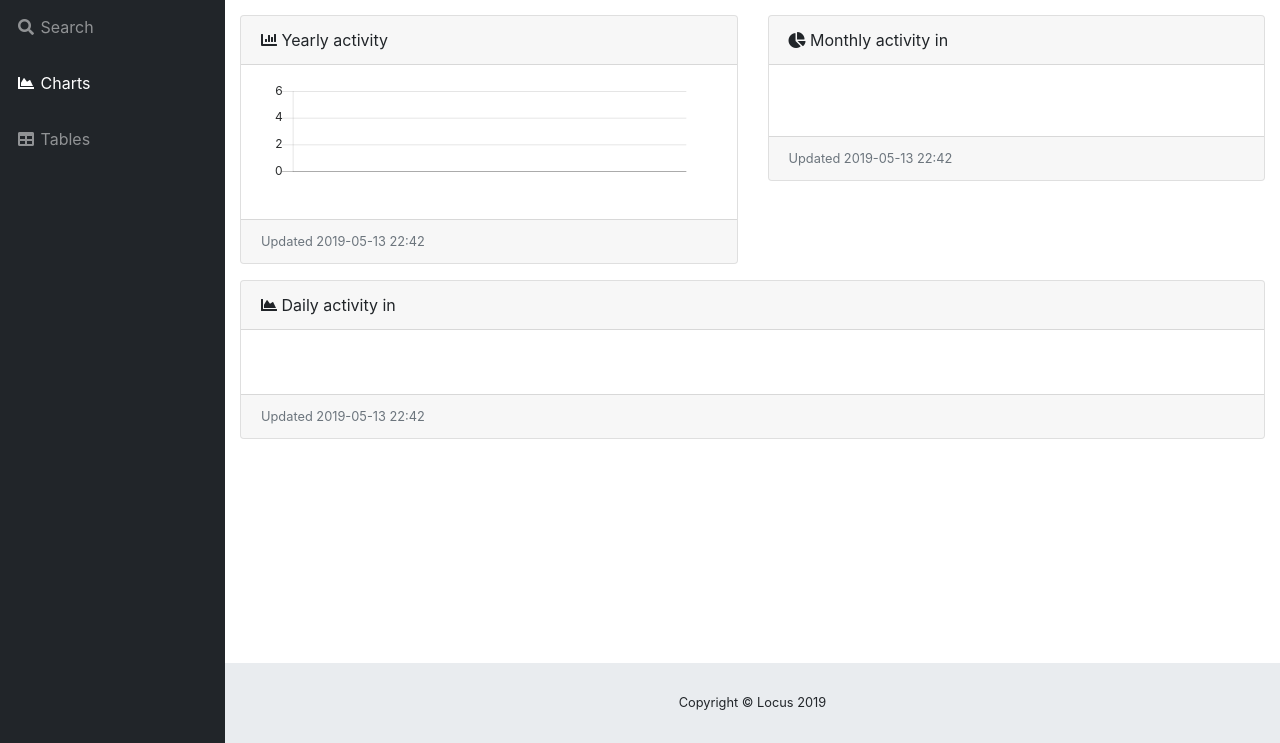
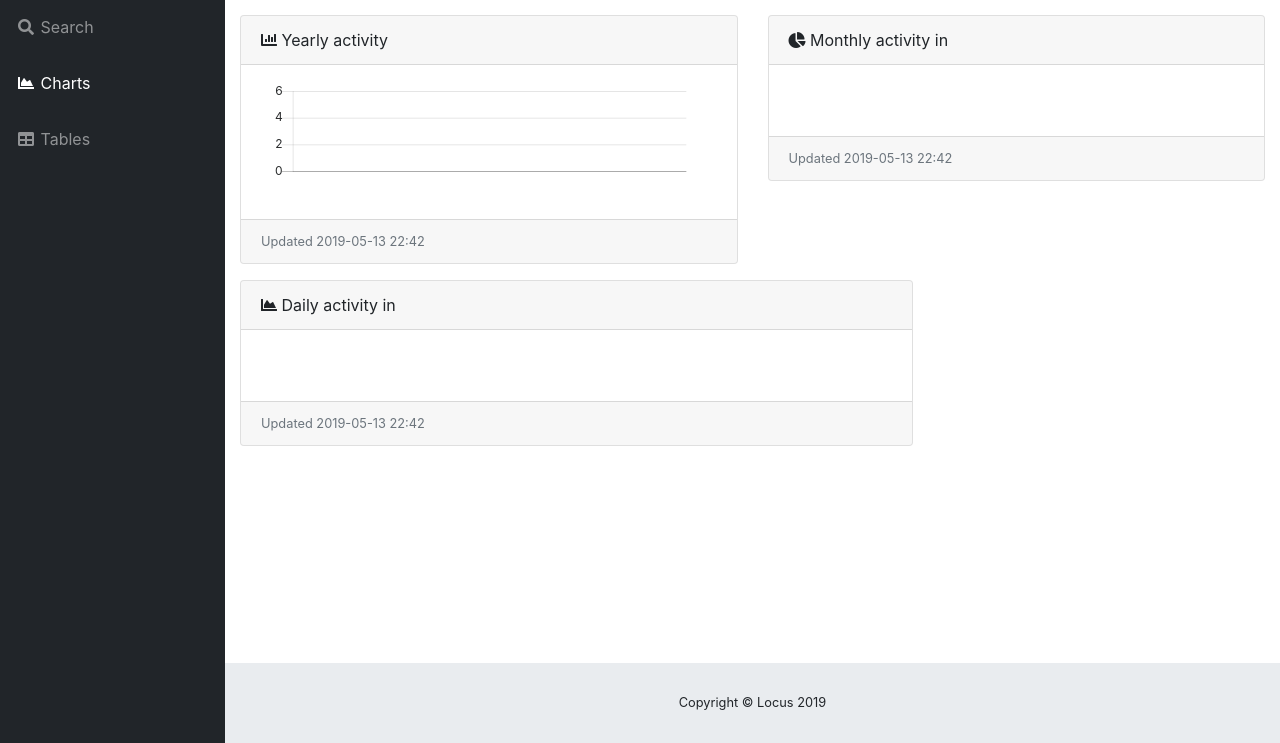
Before and after one commit to matbut/Locus, a Django app: page /charts/ in a window 1280 px wide. Shown: the part 57-800 px from the top of the page. Run offline with Django 3.2, Linux system fonts and the light colour scheme; data that the repository does not hold is empty; some libraries are stand-ins or nearby versions.

Commit message:
Charts layout changed, python version added to readme

```diff
--- a/templates/charts.html
+++ b/templates/charts.html
@@ -144,15 +144,19 @@
         </div>
 
         <!-- Daily activity Area Chart-->
+        <div class="row">
+            <div class="col-lg-8">
                 <div class="card mb-3">
                   <div class="card-header">
                     <i class="fas fa-chart-area"></i>
                     Daily activity in <span id="month"></span> <span class="year"></span>
                   </div>
                   <div class="card-body">
-            <canvas id="dailyActiveChart" width="100%" height="15"></canvas>
+                    <canvas id="dailyActiveChart" width="100%" height="25"></canvas>
                   </div>
                   <div class="card-footer small text-muted">Updated {{ date|date:'Y-m-d H:i' }}</div>
+                </div>
+              </div>
             </div>
         </div>
       <!-- /.container-fluid -->
```
Also changed, not shown: README.md. Lines whose indentation alone changed are shown as unchanged.
